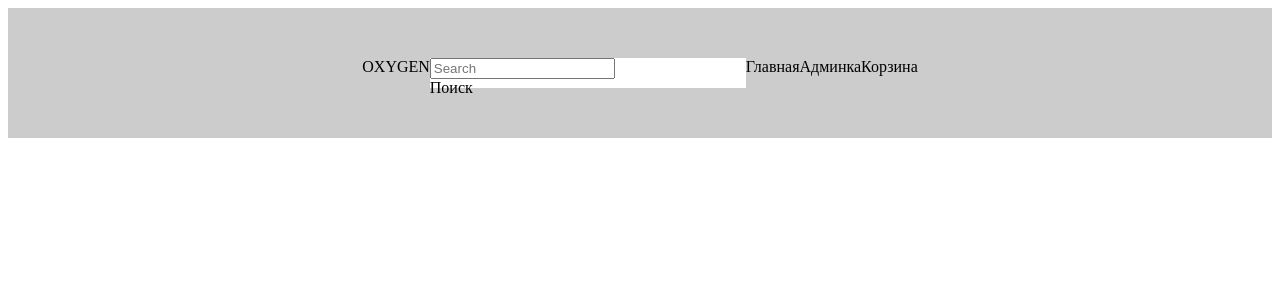
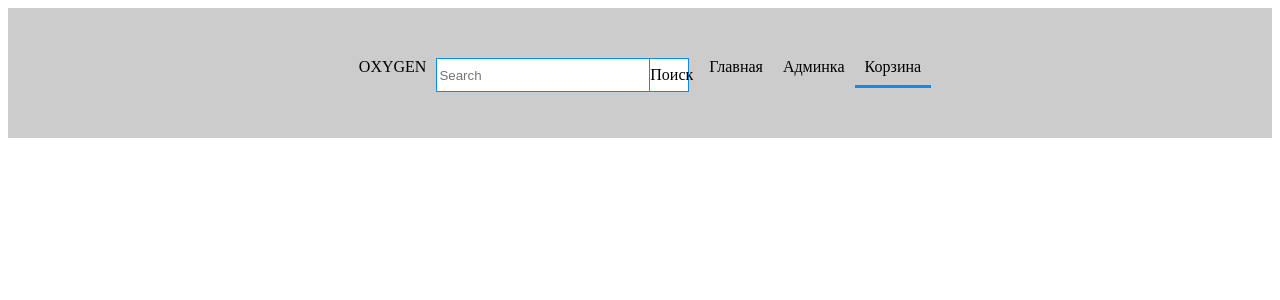
Before and after one commit to KonstantinSh21/Online-store, a Vue app: page /basket in a window 1280 px wide. Shown: the top 300 px of the page. Built offline with nearby package versions, Linux system fonts and the light colour scheme.

Commit message:
Пилю css

```diff
--- a/src/App.vue
+++ b/src/App.vue
@@ -8,7 +8,7 @@
             @SearchItem="SearchItem"
         />
 
-        <router-link class="nav flex" to="/">Главная</router-link>
+        <router-link class="nav flex main" to="/">Главная</router-link>
         <router-link class="nav flex" to="/registration">Админка</router-link>
         <router-link class="nav flex" to="/basket">Корзина</router-link>
 
@@ -45,7 +45,6 @@ import SearchNoneItem from "@/components/Header/ Search/SearchNoneItem";
 
 export default {
   methods: {
-
     closeSearch() {
       this.openSearchPenal = null
     },
@@ -72,7 +71,6 @@ export default {
     delItem(item) {
       for (let i = 0; i < this.newArrayBacket.length; i++) {
         if (this.newArrayBacket[i].id === item) {
-
           this.newArrayBacket[i].basket = false
 
           let oneArr = this.newArrayBacket.slice(0, i)
@@ -299,12 +297,24 @@ export default {
       newArrayBacket: [],
       searchItemArr: [],
       openSearchPenal: null,
+
+      clickOne: false,
+      clickTwo: false,
+      clickThree: false,
+
     }
   },
 }
 </script>
 
 <style>
+.main{
+  margin-left: 10px;
+}
+.router-link-exact-active{
+  border-bottom: 3px solid #0d8bf2;
+  transition: 0.2s;
+}
 .wrapper-header {
   max-width: 1470px;
   min-width: 100%;
@@ -319,6 +329,8 @@ export default {
 }
 
 .nav {
+  padding-left: 10px;
+  padding-right: 10px;
   text-decoration: none;
   color: black;
 }
--- a/src/components/Header/ Search/Search.vue
+++ b/src/components/Header/ Search/Search.vue
@@ -1,7 +1,7 @@
 <template>
-  <div>
-    <input v-model="value" type="text" placeholder="Search"/>
-    <div @click="$emit('SearchItem', value)">Поиск</div>
+  <div class="wrapper-search">
+    <input class="search" v-model="value" type="text" placeholder="Search">
+    <div class="btn-search" @click="$emit('SearchItem', value)">Поиск</div>
   </div>
 </template>
 
@@ -18,5 +18,32 @@ export default {
 </script>
 
 <style scoped>
+.wrapper-search{
+  display: flex;
+  max-width: 20%;
+}
+.wrapper-search input{
+  width: 85%;
+  height: 30px;
+  border: 1px solid #0d8bf2;
+  /*border-radius: ;*/
+}
+.search{
+
+}
+.btn-search{
+  background-color: #fff;
+  width: 15%;
+  height: 32px;
+  border-top: 1px solid #0d8bf2;
+  border-bottom: 1px solid #0d8bf2;
+  border-right: 1px solid #0d8bf2;
+  line-height: 32px;
+  text-align: center;
+}
+
+.btn-search:hover{
+  background-color: #216599;
+}
 
 </style>
--- a/src/components/Header/Nav/Basket.vue
+++ b/src/components/Header/Nav/Basket.vue
@@ -1,6 +1,5 @@
 <template>
   <div class="wrapper-basket">
-
     <div
         v-for="(item, index) in newArrayBacket"
         v-bind:key="index"
```
